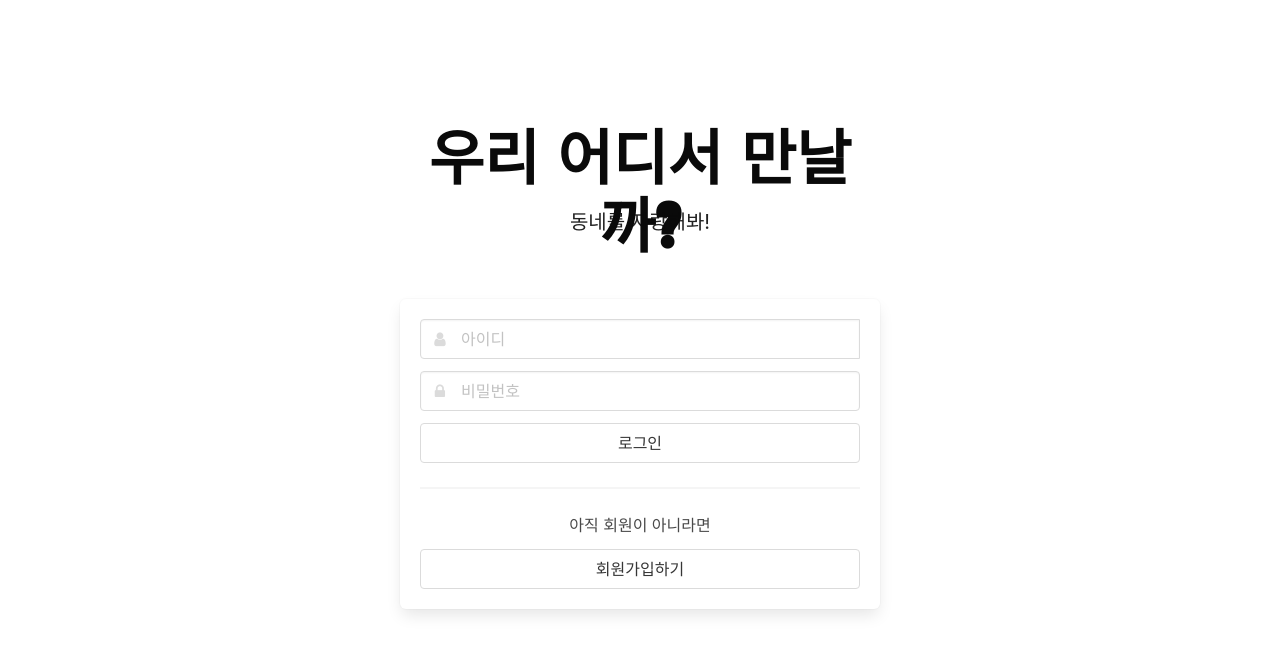
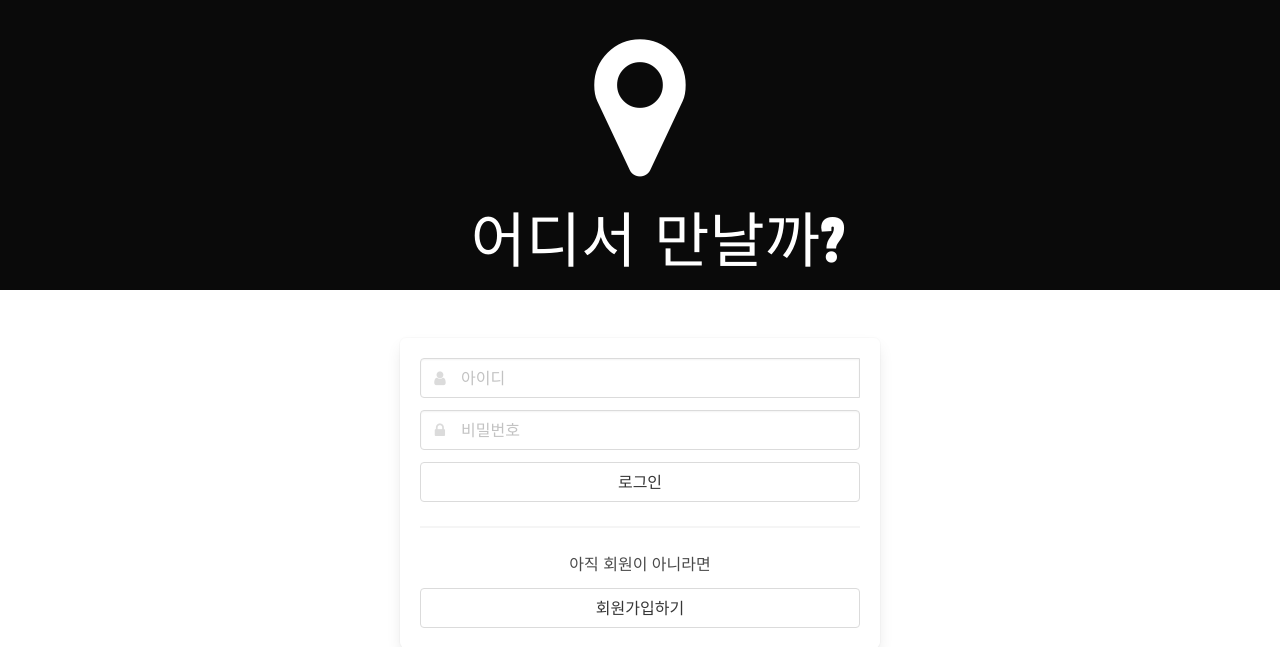
Before and after one commit to wjddudqls96/whereShallWeMeet, a Flask app: template templates/loginPage/sytw/login.html in a window 1280 px wide. Shown: the top 647 px of the page. Run offline with Flask 2, Linux system fonts and the light colour scheme; the template is opened without the code that fills it, so the values that code supplies are empty; some libraries are stand-ins or nearby versions.

Commit message:
no message

```diff
--- a/templates/loginPage/sytw/login.html
+++ b/templates/loginPage/sytw/login.html
@@ -210,12 +210,11 @@
 </head>
 <body>
 
-<section class="hero is-white">
-    <nav class="navbar sticky-top custom_nav_background_color" id="navbar">
-</nav>
-    <div class="hero-body has-text-centered" style="padding-bottom:1rem;margin:auto;">
-        <h1 class="title is-sparta" style="width: 500px; height: 100px; margin: auto; margin-top: 30px; font-family: 'Black Han Sans', sans-serif; font-size: 60px">우리 어디서 만날까?</h1>
-        <h3 class="subtitle is-sparta">동네를 자랑해봐!</h3>
+<section class="hero is-black">
+    <div class="hero-body has-text-centered" style="margin-top: -20px;">
+        <h1 class="title is-sparta"><i class="fa fa-map-marker fa-5x" aria-hidden="true"></i></h1>
+        <h1 class="title is-sparta" style="width: 500px; font-weight: 400; height: 50px; margin: auto; margin-top: 10px; font-family: 'Black Han Sans', sans-serif; font-size: 60px" >&nbsp;&nbsp;어디서 만날까?</h1>
+        <h3 class="subtitle is-sparta"></h3>
     </div>
 </section>
 <section class="section">
--- a/templates/loginPage/yb/postDetailTest.html
+++ b/templates/loginPage/yb/postDetailTest.html
@@ -59,7 +59,7 @@
                 <div class="dropdown-menu" style="height: 150px">
                     <div style="width: auto; min-width: 188px; height: 30px; border-bottom: 1px solid #d9d9d9">
                         <div style="min-width: 150px; height: 20px;  margin-left: 15px; display: flex; align-items: center; font-size: 13px">
-                            로그인 한 아이디
+                            아이디
                             <span style="margin-left: 10px; font-weight: bold">
                                 ${cookieData['username']}
                             </span>
```
